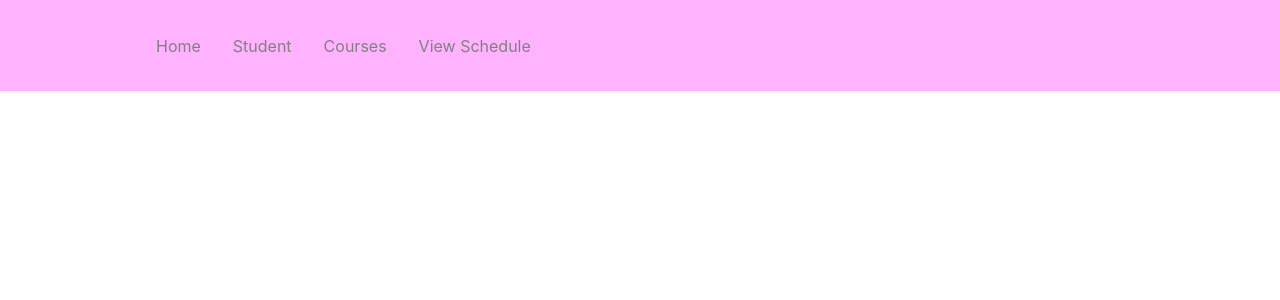
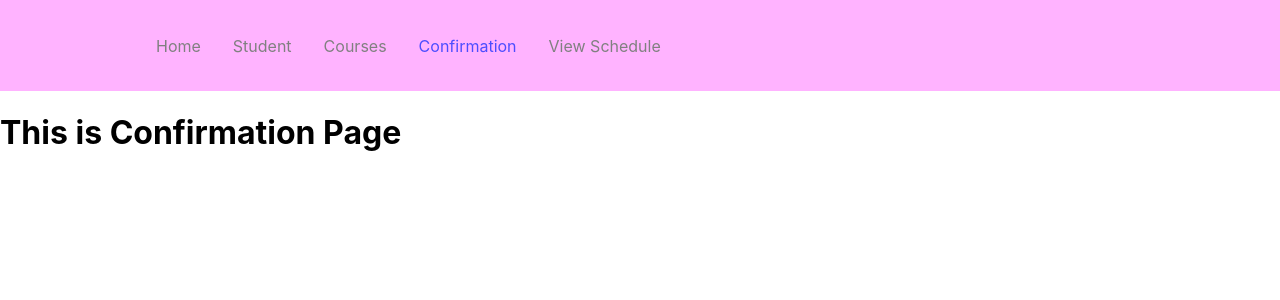
Before and after one commit to anderscc/CSC750_Project, a React (Create React App) app in the folder client/: page /confirmation in a window 1280 px wide. Shown: the top 300 px of the page. Built offline with nearby package versions, Linux system fonts and the light colour scheme.

Commit message:
add routes and confirmation page

```diff
--- a/client/src/App.js
+++ b/client/src/App.js
@@ -2,22 +2,14 @@ import React from 'react';
 import './App.css';
 import { BrowserRouter as Router, Routes, Route}
     from 'react-router-dom';
-import Navbar from '../src/Components/navbar';
-import Home from '../src/pages/home';
-import Student from '../src/pages/student';
-import Course from '../src/pages/course';
-import ViewSchedule from '../src/pages/viewSchedule';
+import Navbar from './Components/Navbar';
+import RouterCustom from './Router/Routes';
 
 function App() {
   return (
       <Router>
       <Navbar />
-      <Routes>
-          <Route path='/home' exact element={<Home />} />
-          <Route path='/student' exact element={<Student/>} />
-          <Route path='/course' exact element={<Course/>} />
-          <Route path='/ViewSchedule' exact element={<ViewSchedule/>} />
-      </Routes>
+        <RouterCustom/>
       </Router>
   );
   }
--- a/client/src/Components/CourseCheckbox.js
+++ b/client/src/Components/CourseCheckbox.js
@@ -1,5 +1,5 @@
 import React from "react";
-import Checkbox from "./checkbox";
+import Checkbox from "./Checkbox";
 
 
 const CourseCheckbox = ({value, onChange }) => {
--- a/client/src/Components/NextPage.js
+++ /dev/null
@@ -1,15 +0,0 @@
-import React from "react";
-import { BrowserRouter as Router, Routes, Route}
-    from 'react-router-dom';
-
-//needs to be revised to be able to make this work
-//should be an action that routes one page to another
-const NextPage = ({nextPage}) => {
-return(
-    <div>
-        <a href="#{nextPage}"></a>
-    </div>
-)
-}
-
-export default NextPage;
--- a/client/src/Components/navbar.js
+++ b/client/src/Components/navbar.js
@@ -16,6 +16,9 @@ const Navbar = () => {
           <NavLink to="/course" activeStyle>
             Courses
           </NavLink>
+          <NavLink to="/Confirmation" activeStyle>
+            Confirmation
+          </NavLink>
           <NavLink to="/viewSchedule" activeStyle>
             View Schedule
           </NavLink>
--- /dev/null
+++ b/client/src/Router/Routes.js
@@ -0,0 +1,28 @@
+import React from 'react';
+import { BrowserRouter as Router, Routes, Route}
+    from 'react-router-dom';
+import Home from '../pages/Home';
+import Student from '../pages/Student';
+import Course from '../pages/Course';
+import ViewSchedule from '../pages/ViewSchedule';
+import Navbar from '../Components/Navbar';
+import Confirmation from '../pages/Confirmation';
+
+function RouterCustom() {
+    return (
+        <>
+        <Routes>
+            <Route path='/home' exact element={<Home />} />
+            <Route path='/student' exact element={<Student/>} />
+            <Route path='/course' exact element={<Course/>} />
+            <Route path='/viewSchedule' exact element={<ViewSchedule/>} />
+            <Route path= '/confirmation' exact element = {<Confirmation/>}/>
+        </Routes>
+        <Routes>
+
+        </Routes>
+        </>
+    );
+    }
+
+    export default RouterCustom;
--- /dev/null
+++ b/client/src/pages/Confirmation.js
@@ -0,0 +1,12 @@
+import React from "react";
+
+const Confirmation = () => {
+
+    return(
+        <h1>
+            This is Confirmation Page
+        </h1>
+
+    )
+}
+export default Confirmation
--- a/client/src/pages/student.js
+++ b/client/src/pages/student.js
@@ -1,6 +1,6 @@
 import React, { useState } from 'react';
-import NextPage from '../Components/NextPage';
 import CourseCheckbox from '../Components/CourseCheckbox';
+import { Link } from 'react-router-dom';
 
 
 
@@ -70,10 +70,12 @@ const Student = () => {
               </div>
             )
         })}
-      </form>
+        </form>
       <button onClick={addFields}>Add Student</button>
       <br/>
-      <button onClick={submit}>Next Page</button>
+      <Link to="/course">
+        <button>Next Page</button>
+      </Link>
     </div>
   );
 }
```
